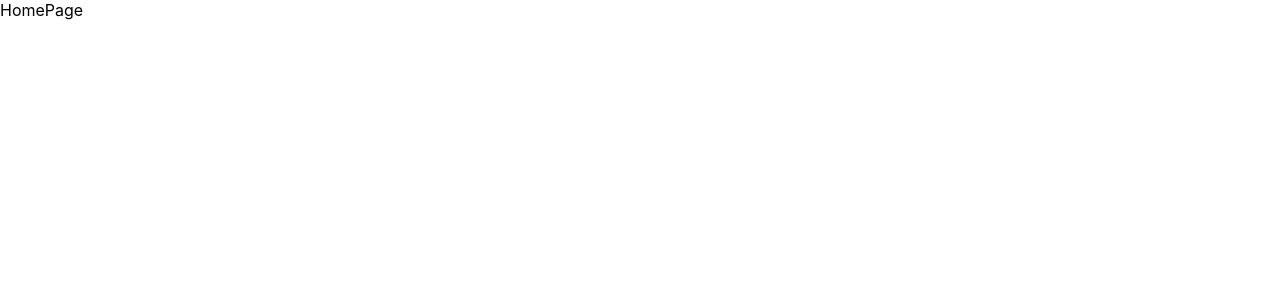
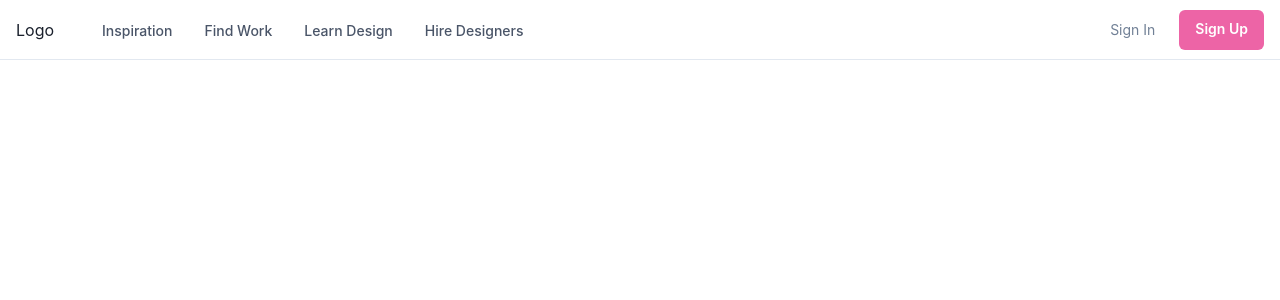
Before and after one commit to WojtekJaro/react-movies, a React (Create React App) app: page / in a window 1280 px wide. Shown: the top 300 px of the page. Built offline with nearby package versions, Linux system fonts and the light colour scheme.

Commit message:
chakra provider

```diff
--- a/package.json
+++ b/package.json
@@ -3,6 +3,7 @@
   "version": "0.1.0",
   "private": true,
   "dependencies": {
+    "@chakra-ui/icons": "^2.1.0",
     "@chakra-ui/react": "^2.8.0",
     "@emotion/react": "^11.11.1",
     "@emotion/styled": "^11.11.0",
--- /dev/null
+++ b/src/components/Header.js
@@ -0,0 +1,274 @@
+import {
+  Box,
+  Flex,
+  Text,
+  IconButton,
+  Button,
+  Stack,
+  Collapse,
+  Icon,
+  Popover,
+  PopoverTrigger,
+  PopoverContent,
+  useColorModeValue,
+  useBreakpointValue,
+  useDisclosure,
+} from '@chakra-ui/react'
+import {
+  HamburgerIcon,
+  CloseIcon,
+  ChevronDownIcon,
+  ChevronRightIcon,
+} from '@chakra-ui/icons'
+
+export default function WithSubnavigation() {
+  const { isOpen, onToggle } = useDisclosure()
+
+  return (
+    <Box>
+      <Flex
+        bg={useColorModeValue('white', 'gray.800')}
+        color={useColorModeValue('gray.600', 'white')}
+        minH={'60px'}
+        py={{ base: 2 }}
+        px={{ base: 4 }}
+        borderBottom={1}
+        borderStyle={'solid'}
+        borderColor={useColorModeValue('gray.200', 'gray.900')}
+        align={'center'}>
+        <Flex
+          flex={{ base: 1, md: 'auto' }}
+          ml={{ base: -2 }}
+          display={{ base: 'flex', md: 'none' }}>
+          <IconButton
+            onClick={onToggle}
+            icon={isOpen ? <CloseIcon w={3} h={3} /> : <HamburgerIcon w={5} h={5} />}
+            variant={'ghost'}
+            aria-label={'Toggle Navigation'}
+          />
+        </Flex>
+        <Flex flex={{ base: 1 }} justify={{ base: 'center', md: 'start' }}>
+          <Text
+            textAlign={useBreakpointValue({ base: 'center', md: 'left' })}
+            fontFamily={'heading'}
+            color={useColorModeValue('gray.800', 'white')}>
+            Logo
+          </Text>
+
+          <Flex display={{ base: 'none', md: 'flex' }} ml={10}>
+            <DesktopNav />
+          </Flex>
+        </Flex>
+
+        <Stack
+          flex={{ base: 1, md: 0 }}
+          justify={'flex-end'}
+          direction={'row'}
+          spacing={6}>
+          <Button as={'a'} fontSize={'sm'} fontWeight={400} variant={'link'} href={'#'}>
+            Sign In
+          </Button>
+          <Button
+            as={'a'}
+            display={{ base: 'none', md: 'inline-flex' }}
+            fontSize={'sm'}
+            fontWeight={600}
+            color={'white'}
+            bg={'pink.400'}
+            href={'#'}
+            _hover={{
+              bg: 'pink.300',
+            }}>
+            Sign Up
+          </Button>
+        </Stack>
+      </Flex>
+
+      <Collapse in={isOpen} animateOpacity>
+        <MobileNav />
+      </Collapse>
+    </Box>
+  )
+}
+
+const DesktopNav = () => {
+  const linkColor = useColorModeValue('gray.600', 'gray.200')
+  const linkHoverColor = useColorModeValue('gray.800', 'white')
+  const popoverContentBgColor = useColorModeValue('white', 'gray.800')
+
+  return (
+    <Stack direction={'row'} spacing={4}>
+      {NAV_ITEMS.map((navItem) => (
+        <Box key={navItem.label}>
+          <Popover trigger={'hover'} placement={'bottom-start'}>
+            <PopoverTrigger>
+              <Box
+                as="a"
+                p={2}
+                href={navItem.href ?? '#'}
+                fontSize={'sm'}
+                fontWeight={500}
+                color={linkColor}
+                _hover={{
+                  textDecoration: 'none',
+                  color: linkHoverColor,
+                }}>
+                {navItem.label}
+              </Box>
+            </PopoverTrigger>
+
+            {navItem.children && (
+              <PopoverContent
+                border={0}
+                boxShadow={'xl'}
+                bg={popoverContentBgColor}
+                p={4}
+                rounded={'xl'}
+                minW={'sm'}>
+                <Stack>
+                  {navItem.children.map((child) => (
+                    <DesktopSubNav key={child.label} {...child} />
+                  ))}
+                </Stack>
+              </PopoverContent>
+            )}
+          </Popover>
+        </Box>
+      ))}
+    </Stack>
+  )
+}
+
+const DesktopSubNav = ({ label, href, subLabel }) => {
+  return (
+    <Box
+      as="a"
+      href={href}
+      role={'group'}
+      display={'block'}
+      p={2}
+      rounded={'md'}
+      _hover={{ bg: useColorModeValue('pink.50', 'gray.900') }}>
+      <Stack direction={'row'} align={'center'}>
+        <Box>
+          <Text
+            transition={'all .3s ease'}
+            _groupHover={{ color: 'pink.400' }}
+            fontWeight={500}>
+            {label}
+          </Text>
+          <Text fontSize={'sm'}>{subLabel}</Text>
+        </Box>
+        <Flex
+          transition={'all .3s ease'}
+          transform={'translateX(-10px)'}
+          opacity={0}
+          _groupHover={{ opacity: '100%', transform: 'translateX(0)' }}
+          justify={'flex-end'}
+          align={'center'}
+          flex={1}>
+          <Icon color={'pink.400'} w={5} h={5} as={ChevronRightIcon} />
+        </Flex>
+      </Stack>
+    </Box>
+  )
+}
+
+const MobileNav = () => {
+  return (
+    <Stack bg={useColorModeValue('white', 'gray.800')} p={4} display={{ md: 'none' }}>
+      {NAV_ITEMS.map((navItem) => (
+        <MobileNavItem key={navItem.label} {...navItem} />
+      ))}
+    </Stack>
+  )
+}
+
+const MobileNavItem = ({ label, children, href }) => {
+  const { isOpen, onToggle } = useDisclosure()
+
+  return (
+    <Stack spacing={4} onClick={children && onToggle}>
+      <Box
+        py={2}
+        as="a"
+        href={href ?? '#'}
+        justifyContent="space-between"
+        alignItems="center"
+        _hover={{
+          textDecoration: 'none',
+        }}>
+        <Text fontWeight={600} color={useColorModeValue('gray.600', 'gray.200')}>
+          {label}
+        </Text>
+        {children && (
+          <Icon
+            as={ChevronDownIcon}
+            transition={'all .25s ease-in-out'}
+            transform={isOpen ? 'rotate(180deg)' : ''}
+            w={6}
+            h={6}
+          />
+        )}
+      </Box>
+
+      <Collapse in={isOpen} animateOpacity style={{ marginTop: '0!important' }}>
+        <Stack
+          mt={2}
+          pl={4}
+          borderLeft={1}
+          borderStyle={'solid'}
+          borderColor={useColorModeValue('gray.200', 'gray.700')}
+          align={'start'}>
+          {children &&
+            children.map((child) => (
+              <Box as="a" key={child.label} py={2} href={child.href}>
+                {child.label}
+              </Box>
+            ))}
+        </Stack>
+      </Collapse>
+    </Stack>
+  )
+}
+
+const NAV_ITEMS = [
+  {
+    label: 'Inspiration',
+    children: [
+      {
+        label: 'Explore Design Work',
+        subLabel: 'Trending Design to inspire you',
+        href: '#',
+      },
+      {
+        label: 'New & Noteworthy',
+        subLabel: 'Up-and-coming Designers',
+        href: '#',
+      },
+    ],
+  },
+  {
+    label: 'Find Work',
+    children: [
+      {
+        label: 'Job Board',
+        subLabel: 'Find your dream design job',
+        href: '#',
+      },
+      {
+        label: 'Freelance Projects',
+        subLabel: 'An exclusive list for contract work',
+        href: '#',
+      },
+    ],
+  },
+  {
+    label: 'Learn Design',
+    href: '#',
+  },
+  {
+    label: 'Hire Designers',
+    href: '#',
+  },
+]
--- a/src/index.js
+++ b/src/index.js
@@ -1,11 +1,14 @@
-import React from 'react';
-import ReactDOM from 'react-dom/client';
-import './index.css';
-import App from './App';
+import React from "react";
+import ReactDOM from "react-dom/client";
+import "./index.css";
+import App from "./App";
+import { ChakraProvider } from "@chakra-ui/react";
 
-const root = ReactDOM.createRoot(document.getElementById('root'));
+const root = ReactDOM.createRoot(document.getElementById("root"));
 root.render(
   <React.StrictMode>
-    <App />
+    <ChakraProvider>
+      <App />
+    </ChakraProvider>
   </React.StrictMode>
 );
--- a/src/pages/HomePage.js
+++ b/src/pages/HomePage.js
@@ -1,8 +1,13 @@
 import React from 'react'
+import Header from '../components/Header'
 
 const HomePage = () => {
   return (
-    <div>HomePage</div>
+    <div>
+
+        <Header/>
+
+     </div>
   )
 }
 
```
Also changed, not shown: src/components/Footer.js (+0 -12 lines), 1 other file (tests, documents, lock files or other folders).
